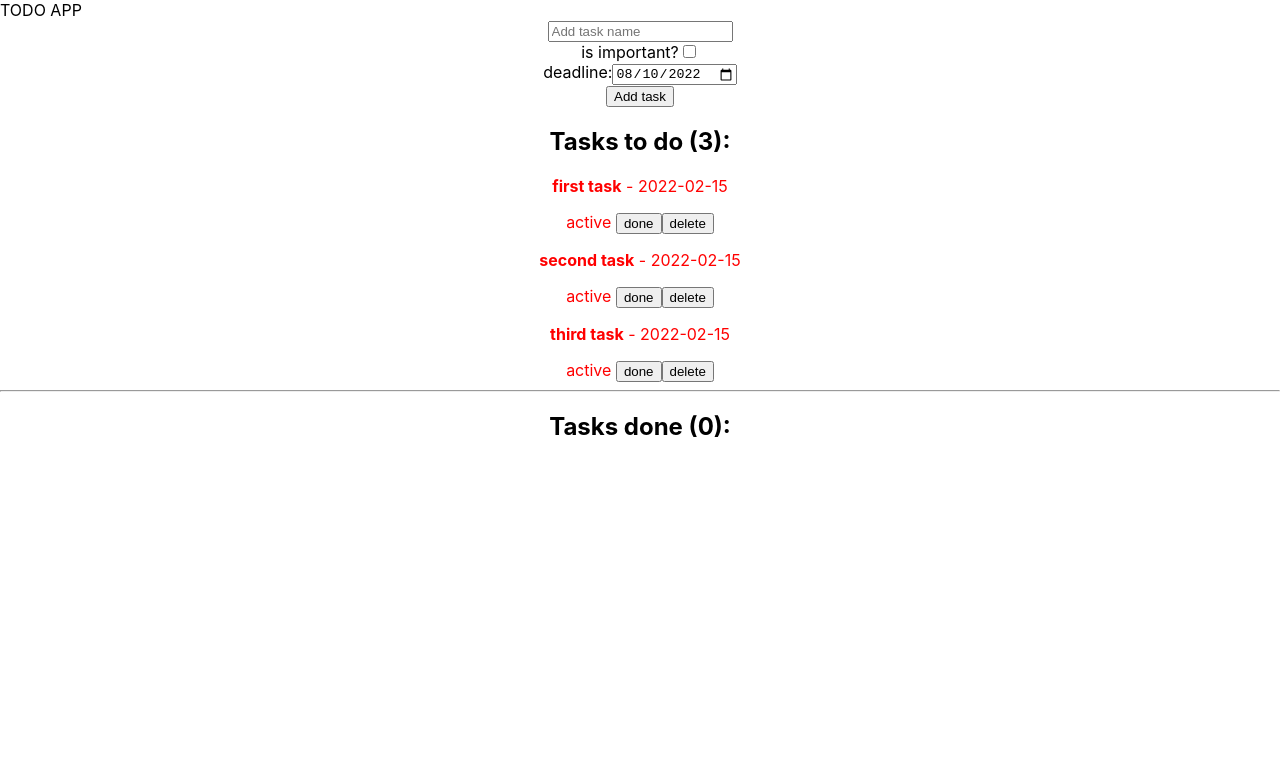
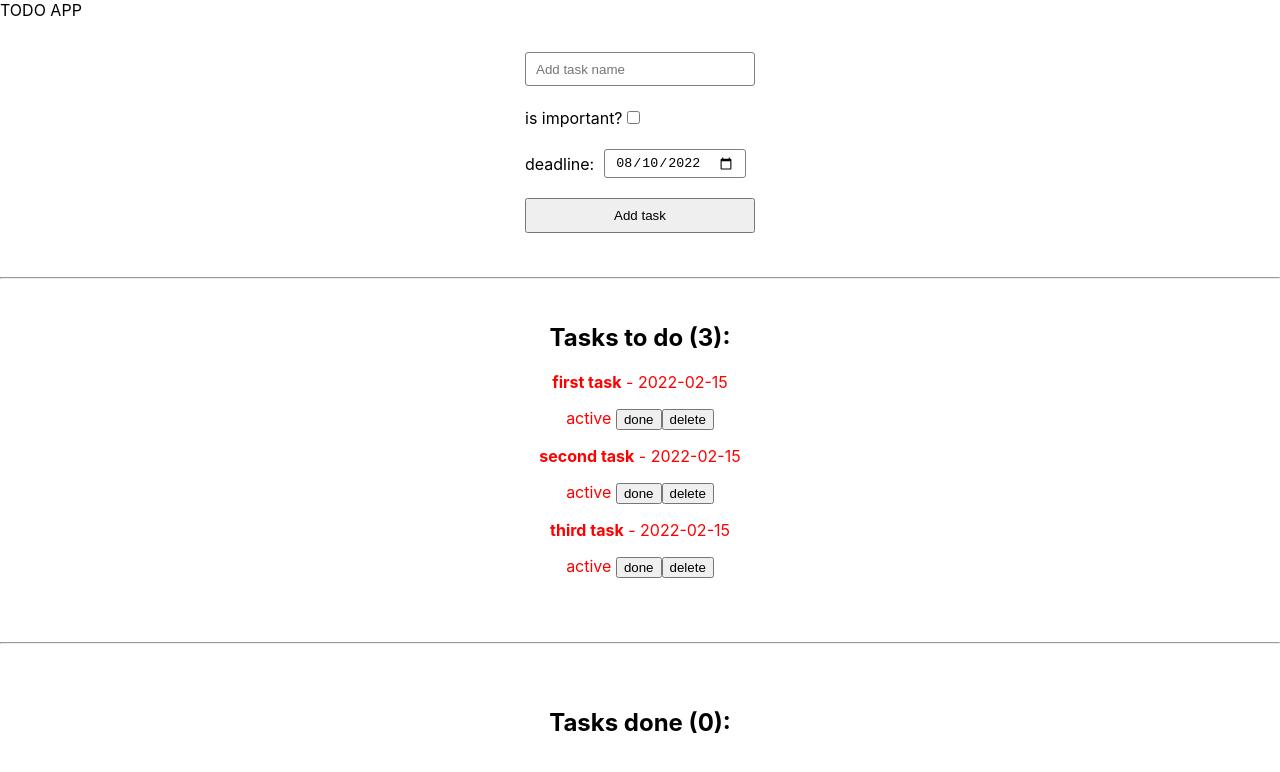
Before and after one commit to dkveil/simple-todo-app, a React (Create React App) app: page / in a window 1280 px wide. Shown: the top 772 px of the page. Built offline with nearby package versions, Linux system fonts and the light colour scheme.

Commit message:
addtask - simple styles

```diff
--- a/src/components/AddTask.js
+++ b/src/components/AddTask.js
@@ -3,7 +3,37 @@ import styled from 'styled-components'
 
 const AddTaskWrapper = styled.div`
     text-align: center;
-`
+    padding: 1.5rem 0;
+    div {
+        display: flex;
+        align-items: center;
+        text-align: left;
+        padding: 8px 0;
+        width: 230px;
+        margin: auto;
+        input {
+            padding: 1px 10px;
+            height: 25px;
+            border: 1px solid gray;
+        }
+        input[type="text"] {
+            border-radius: 3px;
+            height: 30px;
+            width: 100%;
+        }
+
+        input[type="date"] {
+            margin-left: 10px;
+            border-radius: 3px;
+        }
+    }
+
+    button{
+        margin: 12px auto;
+        width: 230px;
+        padding: 8px 0;
+    }
+`;
 
 const AddTask = (props) => {
 
--- a/src/components/App.js
+++ b/src/components/App.js
@@ -83,6 +83,7 @@ function App() {
             <AddTask
                 addfn={addTask}
             />
+            <hr />
             <Tasklist
                 tasks={tasks}
                 deletefn={deleteTask}
--- a/src/components/Tasklist.js
+++ b/src/components/Tasklist.js
@@ -4,6 +4,11 @@ import styled from "styled-components";
 
 const TaskListWrapper = styled.div`
     text-align: center;
+    padding: 1rem 0;
+
+    hr{
+        margin: 4rem 0;
+    }
 `
 
 const Tasklist = (props) => {
```
